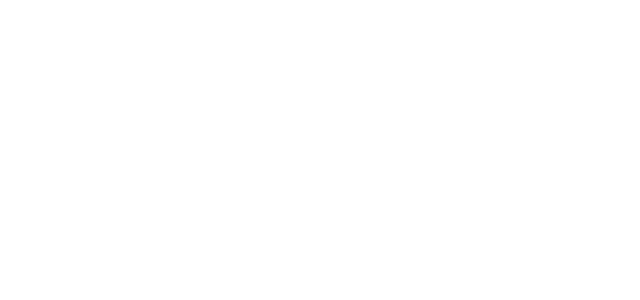
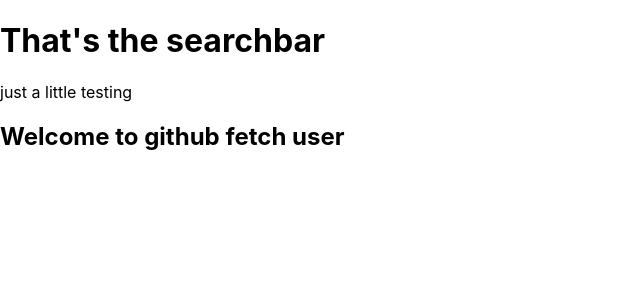
Before and after one commit to HipsterSantos/qshala-fullstack-github, a React (Create React App) app: page / in a window 1280 px wide. Shown: the top 300 px of the page, without its empty margins (0-640 px from the left). Built offline with nearby package versions, Linux system fonts and the light colour scheme.

Commit message:
adding material icons svg fonts

```diff
--- a/package.json
+++ b/package.json
@@ -3,6 +3,7 @@
   "version": "0.1.0",
   "private": true,
   "dependencies": {
+    "@material-ui/core": "^4.12.1",
     "@testing-library/jest-dom": "^5.14.1",
     "@testing-library/react": "^11.2.7",
     "@testing-library/user-event": "^12.8.3",
--- a/src/App.css
+++ b/src/App.css
@@ -1,3 +1,7 @@
+
+@import url("https://fonts.googleapis.com/css?family=Roboto:300,400,500,700&display=swap");
+@import url("https://fonts.googleapis.com/icon?family=Material+Icons");
+
 .App {
   text-align: center;
 }
--- a/src/App.js
+++ b/src/App.js
@@ -1,9 +1,9 @@
 import './App.css';
-
+import {default as Main} from  './Pages/Main';
 function App() {
   return (
     <div className="container">
-
+      <Main/>
     </div>
   );
 }
--- a/src/Components/RepoList.jsx
+++ b/src/Components/RepoList.jsx
@@ -0,0 +1,8 @@
+import React,{useState,useEffect} from "react";
+
+const  RepoList = ()=>{
+    return (<>
+    just a little testing
+    </>)
+}
+export default RepoList;
--- a/src/Components/SearchBar.jsx
+++ b/src/Components/SearchBar.jsx
@@ -0,0 +1,9 @@
+import react,{ useState, useEffect } from 'react';
+
+const SearchBar = ()=> {
+    return (<>
+    <h1>That's the searchbar </h1>
+    </> );
+}
+
+export  default SearchBar ;
--- a/src/Pages/Main.jsx
+++ b/src/Pages/Main.jsx
@@ -0,0 +1,20 @@
+import React, {useState,useEffect,useContext} from 'react';
+import SearchBar from '../Components/SearchBar';
+import ReposList from '../Components/RepoList';
+const fetcherContext = React.createContext({ })
+const Main = ()=>{
+    return (
+     <>
+     <fetcherContext.Provider value={""}>
+         <div className="main-content">
+             <SearchBar/>
+             <ReposList/>
+         </div>
+       <h2>Welcome to github fetch user </h2>
+     </fetcherContext.Provider>
+     </>
+
+    );
+
+}
+export default  Main;
```
Also changed, not shown: src/Components/RepoDialog.jsx (+7 -0 lines), src/Components/Spiner.jsx (+9 -0 lines), 1 other file (tests, documents, lock files or other folders).
